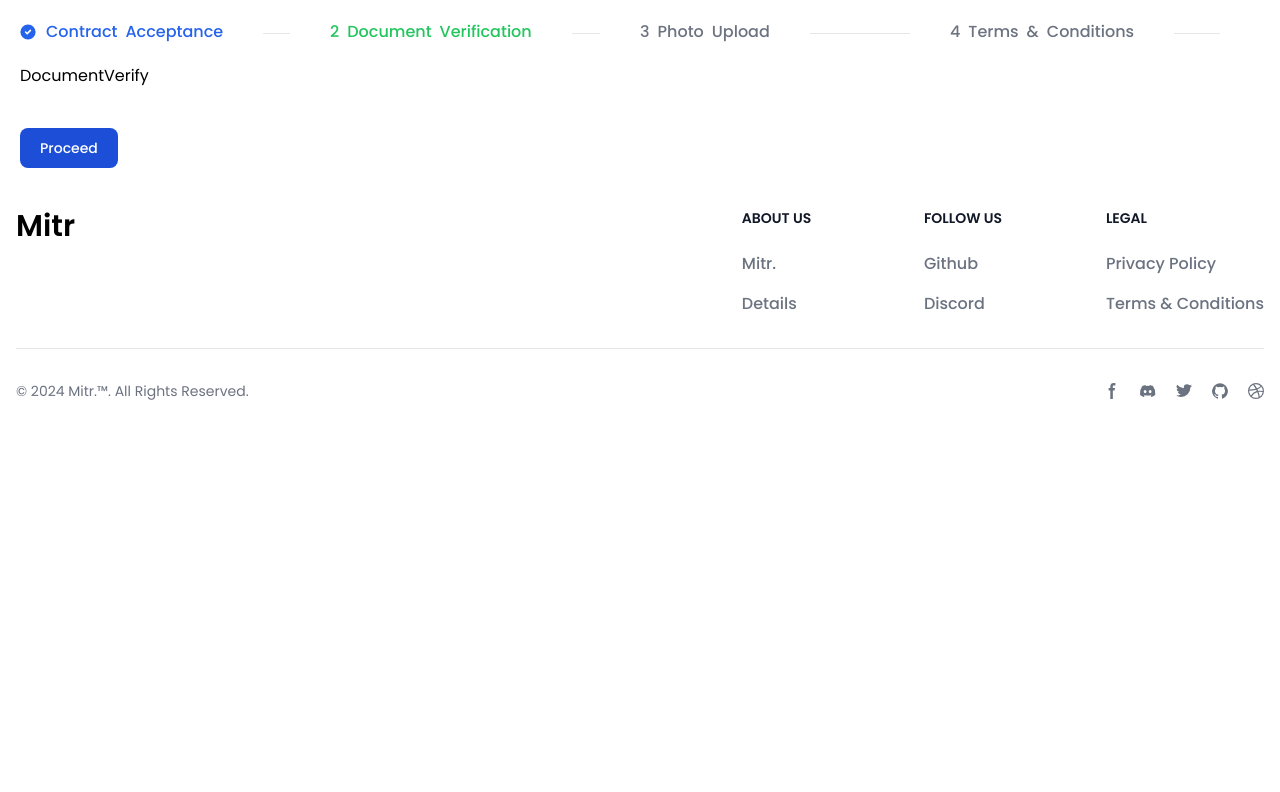
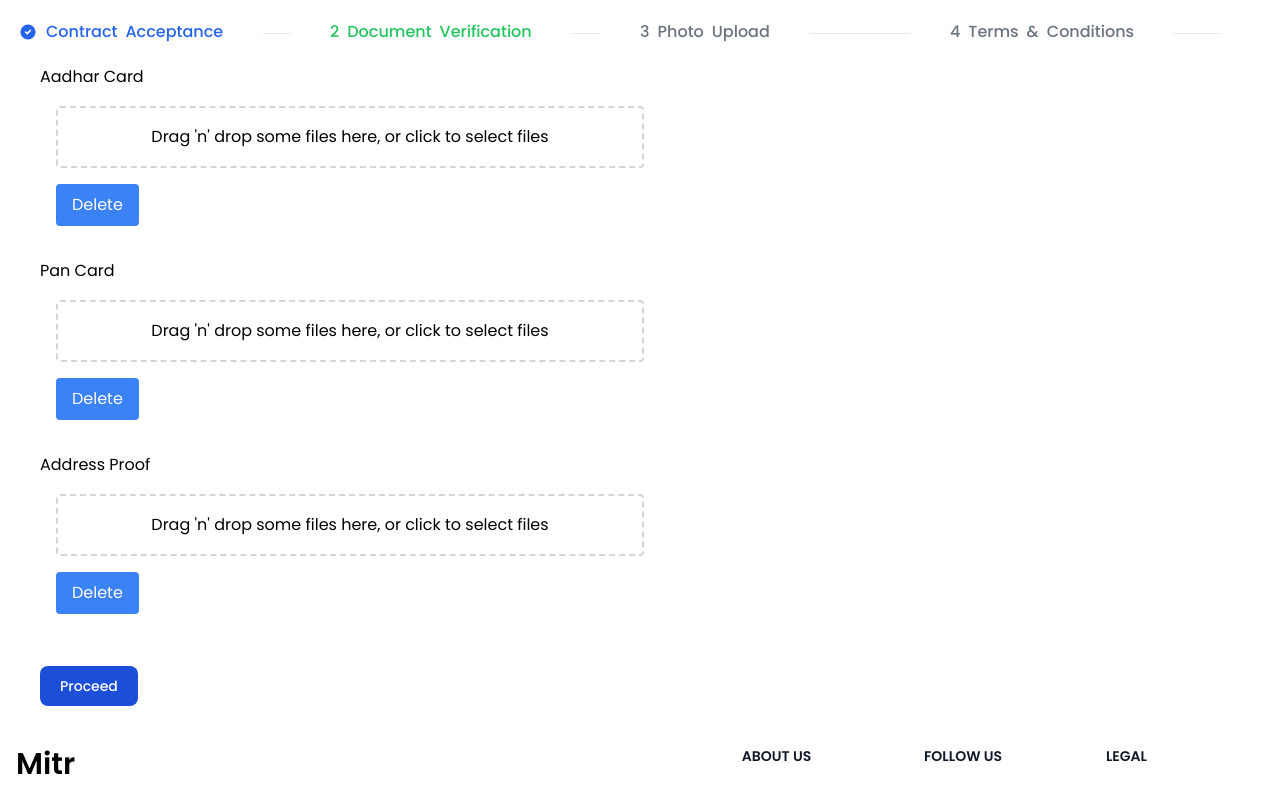
Before and after one commit to piyushbaibhav/Mitr, a React (Vite) app: page /documentverify in a window 1280 px wide. Shown: the top 792 px of the page. Built offline with nearby package versions, Linux system fonts and the light colour scheme.

Commit message:
Content Updated

```diff
--- a/src/components/Gallery.jsx
+++ b/src/components/Gallery.jsx
@@ -63,7 +63,7 @@ const Gallery = () => {
   };
 
   return (
-    <div className="container mx-auto p-4  rounded-md w-1/2">
+    <div className="container p-4  rounded-md w-1/2">
 
 
       <FileUpload onFileUpload={handleFileUpload} className="w-full mb-4" />
--- a/src/pages/DocumentVerify.jsx
+++ b/src/pages/DocumentVerify.jsx
@@ -1,5 +1,6 @@
 import React from 'react'
 import { Link } from 'react-router-dom'
+import Gallery from '../components/Gallery';
 
 export default function DocumentVerify() {
   return (
@@ -32,16 +33,20 @@ export default function DocumentVerify() {
               Terms <span class="hidden sm:inline-flex sm:ms-2"> & </span> <span class="hidden sm:inline-flex sm:ms-2"> Conditions</span>
             </span>
           </li>
-
         </ol>
     </nav>
-
-    <div className='m-5'>DocumentVerify</div>
-
-
-
+      <div className='ml-10'>
+          <div className='leading-relaxed'>
+          <p>Aadhar Card</p>
+          <Gallery/>
+          <p>Pan Card</p>
+          <Gallery/>
+          <p>Address Proof</p>
+          <Gallery/>
+          </div>
+      </div>
     <Link to="/photoupload">
-         <button type="button" class="text-white m-5 bg-blue-700 hover:bg-blue-800 focus:ring-4 focus:ring-blue-300 font-medium rounded-lg text-sm px-5 py-2.5 me-2 mb-2 dark:bg-blue-600 dark:hover:bg-blue-700 focus:outline-none dark:focus:ring-blue-800">Proceed</button>
+         <button type="button" class="text-white m-5 ml-10 bg-blue-700 hover:bg-blue-800 focus:ring-4 focus:ring-blue-300 font-medium rounded-lg text-sm px-5 py-2.5 me-2 mb-2 dark:bg-blue-600 dark:hover:bg-blue-700 focus:outline-none dark:focus:ring-blue-800">Proceed</button>
     </Link>
     </>
   )
```
